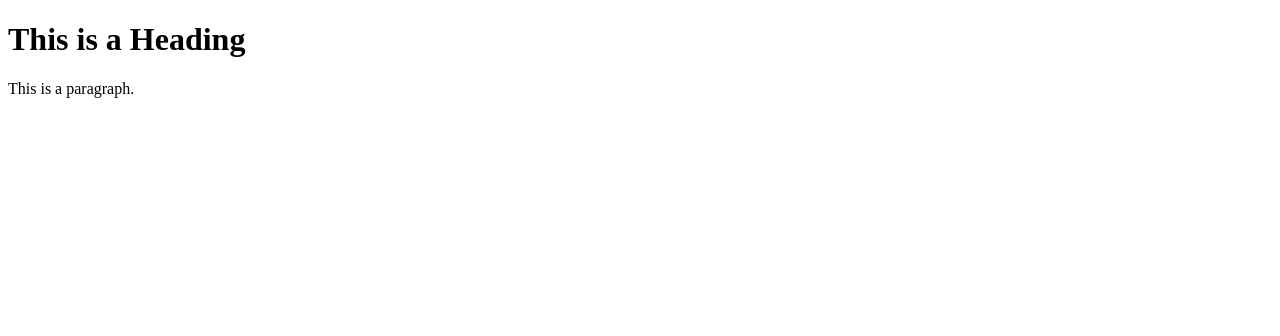
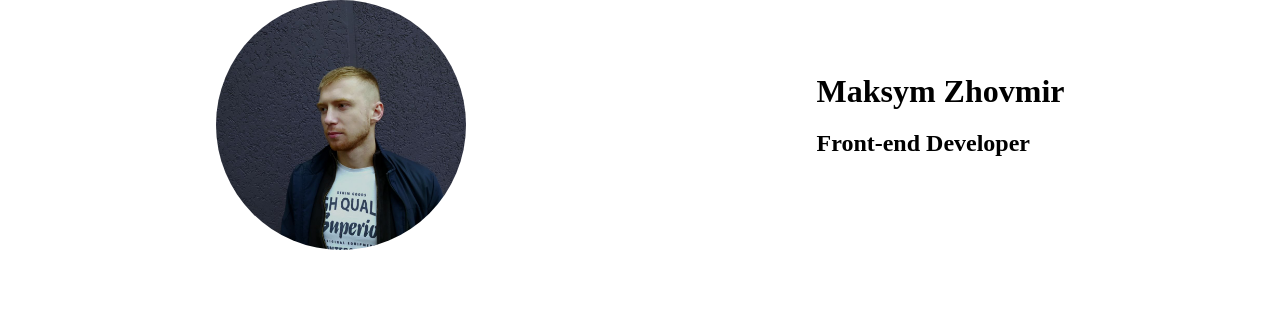
Before and after one commit to maksgg/rsschool-cv, a plain HTML site: page index.html in a window 1280 px wide. Drawn offline with Linux system fonts and the light colour scheme.

Commit message:
feat: add header text and avater

```diff
--- a/index.html
+++ b/index.html
@@ -3,10 +3,23 @@
 <head>
     <meta charset="UTF-8">
     <meta name="viewport" content="width=device-width, initial-scale=1.0">
+    <link rel="stylesheet" href="./style.css">
     <title>Document</title>
 </head>
 <body>
-  <h1>This is a Heading</h1>
-  <p>This is a paragraph.</p>
+  <header>
+    <div class="avatar">
+      <img src="./photo_2024-07-06_13-24-25.jpg" alt="Photo" >
+    </div>
+    <div class="logo">
+      <h1>Maksym Zhovmir</h1>
+      <h2>Front-end Developer</h2>
+    </div>
+  </header>
+  <main>
+    <div></div>
+    <div></div>
+  </main>
+  <footer></footer>
 </body>
 </html>
--- a/style.css
+++ b/style.css
@@ -0,0 +1,22 @@
+body {
+  width: 1200px;
+  margin: 0 auto;
+}
+header {
+  display: flex;
+  align-items: center;
+  justify-content: space-around;
+}
+.avatar {
+  width: 250px;
+  height: 250px;
+  border-radius: 50%;
+  overflow: hidden;
+
+}
+img {
+  width: 100%;
+}
+h1 {
+  margin: 0;
+}
```
Also changed, not shown: photo_2024-07-06_13-24-25.jpg (added).
